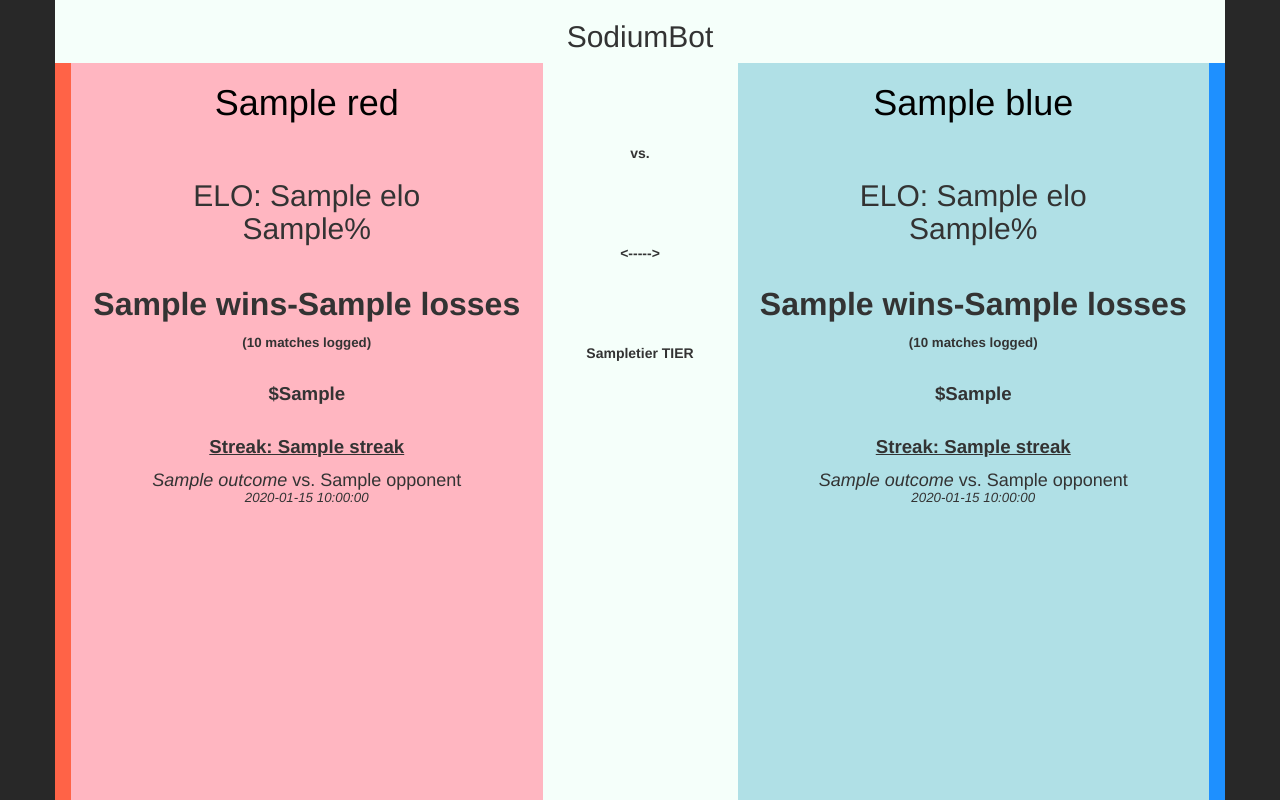
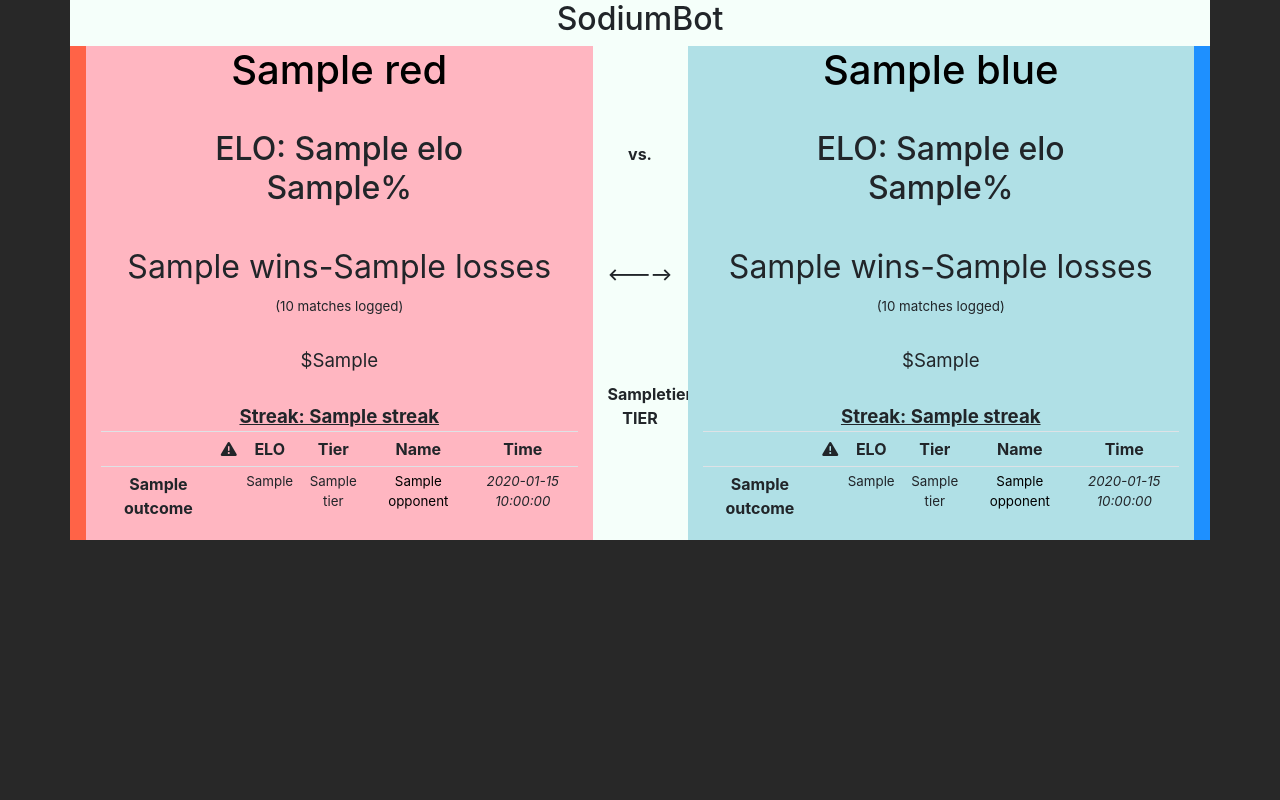
Before and after one commit to sonnyd64/sodiumweb, a Flask app: template templates/index.html in a window 1280 px wide. Run offline with Flask 2, Linux system fonts and the light colour scheme; the template is opened without the code that fills it: most values are stand-ins (such as "Sample title", 1, 10 or a date in 2020); parts of the project's set-up code (start-up, migrations or seed data) failed here and were passed over; some libraries are stand-ins or nearby versions.

Commit message:
Added bootstrap tables, updated Match model w/ calc'd fields, added odds/upset data to display

```diff
--- a/app.py
+++ b/app.py
@@ -22,12 +22,12 @@ def index():
 	blue_last5 = []
 	try:
 		latest = db.session.query(Match).order_by(Match.id.desc()).first()
-		red_last5 = last_matches(latest.red, 5)
-		blue_last5 = last_matches(latest.blue, 5)
+		red_last = last_matches(latest.red, 20)
+		blue_last = last_matches(latest.blue, 20)
 	except:
 		if TESTING or DEBUG: print(sys.exc_info())
 		errors.append("Unable to query database.")
-	return render_template('index.html', errors=errors, red=latest.red, blue=latest.blue, match=latest, red_last5=red_last5, blue_last5=blue_last5)
+	return render_template('index.html', errors=errors, red=latest.red, blue=latest.blue, match=latest, red_last_matches=red_last, blue_last_matches=blue_last)
 
 @app.route('/char/<id>', methods=['GET', 'POST'])
 def char_view(id):
--- a/templates/index.html
+++ b/templates/index.html
@@ -4,19 +4,25 @@
     <title>SodiumBot</title>
     <meta name="viewport" content="width=device-width, initial-scale=1.0" />
     <meta http-equiv="refresh" content="5" />
-    <link href="//netdna.bootstrapcdn.com/bootstrap/3.3.6/css/bootstrap.min.css" rel="stylesheet" media="screen" />
+    <script src="https://code.jquery.com/jquery-3.2.1.slim.min.js" integrity="sha384-KJ3o2DKtIkvYIK3UENzmM7KCkRr/rE9/Qpg6aAZGJwFDMVNA/GpGFF93hXpG5KkN" crossorigin="anonymous"></script>
+    <script src="https://cdnjs.cloudflare.com/ajax/libs/popper.js/1.12.9/umd/popper.min.js" integrity="sha384-ApNbgh9B+Y1QKtv3Rn7W3mgPxhU9K/ScQsAP7hUibX39j7fakFPskvXusvfa0b4Q" crossorigin="anonymous"></script>
+    <link rel="stylesheet" href="https://maxcdn.bootstrapcdn.com/bootstrap/4.0.0/css/bootstrap.min.css" integrity="sha384-Gn5384xqQ1aoWXA+058RXPxPg6fy4IWvTNh0E263XmFcJlSAwiGgFAW/dAiS6JXm" crossorigin="anonymous">
+    <script src="https://maxcdn.bootstrapcdn.com/bootstrap/4.0.0/js/bootstrap.min.js" integrity="sha384-JZR6Spejh4U02d8jOt6vLEHfe/JQGiRRSQQxSfFWpi1MquVdAyjUar5+76PVCmYl" crossorigin="anonymous"></script>
+    <script src="https://use.fontawesome.com/90fc7d2bc0.js"></script>
     <style>
 
-      html { height:100vh; }
       body {
-        height:100vh;
         background-color: #282828;
       }
       a {
         color: black;
       }
-      h2 {
+      th {
+        font-size: 12pt;
         text-align: center;
+      }
+      td {
+        font-size: 10pt;
       }
       .container {
         /* max-width: 1000px; */
@@ -24,24 +30,12 @@
       .redarea {
         border-left: 16px solid Tomato;
         background-color: LightPink;
-        font-weight: bold;
         text-align: center;
-        font-size: 14pt;
-        height: calc(100vh - 63px);
-      }
-      .row-eq-height {
-        display: -webkit-box;
-        display: -webkit-flex;
-        display: -ms-flexbox;
-        display:         flex;
       }
       .bluearea {
         border-right: 16px solid DodgerBlue;
         background-color: PowderBlue;
-        font-weight: bold;
         text-align: center;
-        font-size: 14pt;
-        height: calc(100vh - 63px);
       }
       .middlearea {
         font-weight: bold;
@@ -49,6 +43,7 @@
       }
       .otherarea {
         background-color: MintCream;
+        text-align: center;
       }
     </style>
     <script src="{{ url_for('static', filename='NoSleep.min.js') }}"></script>
@@ -69,9 +64,10 @@
       {% for error in errors %}
         <div class="alert alert-danger">{{ error }}</div>
       {% endfor %}
-      <div class="row otherarea"><h2>SodiumBot</h2></div>
-      <div class="row row-eq-height">
-        <div class="col-xs-5 redarea">
+      <div class="row otherarea"><div class="col"><h2>SodiumBot</h2></div></div>
+      <div class="row">
+        <div class="col redarea">
+          <div style="font-size: 14pt;">
             <h1><a href="/char/{{ red.id }}">{{ red.name }}</h1></a><br />
             <h2>ELO: {{ red.elo }}<br />
             {{ match.get_red_exp() }}%</h2>
@@ -79,18 +75,47 @@
             <span style="font-size: 24pt;">{{ red.wins }}-{{ red.losses }}</span><br /><span style="font-size: 10pt;">({{ red.wins+red.losses }} matches logged)</span><br />
             <br />
             ${{ match.red_money }}<br /><br />
-          <u>Streak: {{ red.streak }}</u><br />
-          {% for match in red_last5 %}
-            <h4 style="margin-bottom: -8px;"><i>{{ match.outcome }}</i> vs. {{ match.opponent }}</h4><span style="font-size: 10pt;font-weight: normal;font-style: italic;">{{ match.time }}</span>
+            <b><u>Streak: {{ red.streak }}</u></b><br />
+          </div>
+          <table class="table table-sm">
+            <tr>
+              <th scope="col"></th>
+              <th scope="col"><i class="fa fa-exclamation-triangle" aria-hidden="true"></i></th>
+              <th scope="col">ELO</th>
+              <th scope="col">Tier</th>
+              <th scope="col">Name</th>
+              <th scope="col">Time</th>
+            </tr>
+            {% for match in red_last_matches %}
+            {% if match.outcome == "W" %}
+            <tr class="table-success">
+            {% else %}
+            <tr>
+            {% endif %}
+              <th scope="row">{{ match.outcome }}</th>
+              <td>
+                {% if match.upset == True %}
+                <i class="fa fa-exclamation-triangle" aria-hidden="true" title="{{ match.odds }}"></i>
+                {% endif %}
+              </td>
+              <td>{{ match.opponent_elo }}</td>
+              <td>{{ match.opponent.tier }}</td>
+              <td><a href="/char/{{ match.opponent.id }}">{{ match.opponent.name }}</a></td>
+              <td><span style="font-size: 10pt;font-weight: normal;font-style: italic;">{{ match.time }}</span></td>
+            </tr>
             {% endfor %}
+          </table>
         </div>
-        <div class="col-xs-2 middlearea otherarea">
+
+        <div class="col-sm-1 middlearea otherarea">
           <br /><br /><br /><br />
           vs.<br /><br /><br /><br /><br />
           <-----><br /><br /><br /><br /><br />
           {{ match.tier.replace(" ","") }} TIER
         </div>
-        <div class="col-xs-5 bluearea">
+
+        <div class="col bluearea">
+          <div style="font-size: 14pt;">
             <h1><a href="/char/{{ blue.id }}">{{ blue.name }}</a></h1><br />
             <h2>ELO: {{ blue.elo }}<br />
             {{ match.get_blue_exp() }}%</h2>
@@ -98,14 +123,38 @@
             <span style="font-size: 24pt;">{{ blue.wins }}-{{ blue.losses }}</span><br /><span style="font-size: 10pt;">({{ blue.wins+blue.losses }} matches logged)</span><br />
             <br />
             ${{ match.blue_money }}<br /><br />
-          <u>Streak: {{ blue.streak }}</u><br />
-          {% for match in blue_last5 %}
-            <h4 style="margin-bottom: -8px;"><i>{{ match.outcome }}</i> vs. {{ match.opponent }}</h4><span style="font-size: 10pt;font-weight: normal;font-style: italic;">{{ match.time }}</span>
+            <b><u>Streak: {{ blue.streak }}</u></b><br />
+          </div>
+          <table class="table table-sm">
+            <tr>
+              <th scope="col"></th>
+              <th scope="col"><i class="fa fa-exclamation-triangle" aria-hidden="true"></i></th>
+              <th scope="col">ELO</th>
+              <th scope="col">Tier</th>
+              <th scope="col">Name</th>
+              <th scope="col">Time</th>
+            </tr>
+            {% for match in blue_last_matches %}
+            {% if match.outcome == "W" %}
+            <tr class="table-success">
+            {% else %}
+            <tr>
+            {% endif %}
+              <th scope="row">{{ match.outcome }}</th>
+              <td>
+                {% if match.upset == True %}
+                <i class="fa fa-exclamation-triangle" aria-hidden="true" title="{{ match.odds }}"></i>
+                {% endif %}
+              </td>
+              <td>{{ match.opponent_elo }}</td>
+              <td>{{ match.opponent.tier }}</td>
+              <td><a href="/char/{{ match.opponent.id }}">{{ match.opponent.name }}</a></td>
+              <td><span style="font-size: 10pt;font-weight: normal;font-style: italic;">{{ match.time }}</span></td>
+            </tr>
             {% endfor %}
+          </table>
         </div>
       </div>
     </div>
-    <script src="//code.jquery.com/jquery-2.2.1.min.js"></script>
-    <script src="//netdna.bootstrapcdn.com/bootstrap/3.3.6/js/bootstrap.min.js"></script>
   </body>
 </html>
```
Also changed, not shown: helpers.py (+11 -4 lines), models.py (+35 -5 lines), templates/char_view.html (+35 -7 lines), README.md. Lines whose indentation alone changed are shown as unchanged.
